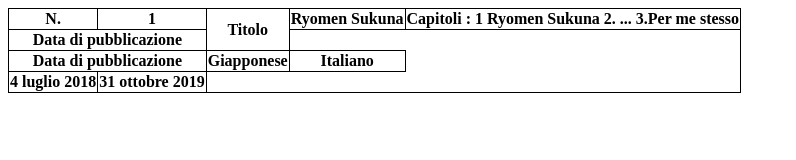
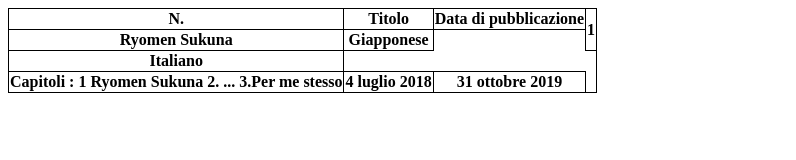
Before and after one commit to m22-4da-ek/m22-4da-do.github.io, a plain HTML site: page esercizi/es4.html in a window 1280 px wide. Shown: the whole page, without its empty margins (0-796 px from the left). Drawn offline with Linux system fonts and the light colour scheme.

Commit message:
Update es4.html

```diff
--- a/esercizi/es4.html
+++ b/esercizi/es4.html
@@ -13,25 +13,19 @@ table, th, td {
     <table>
       <tr>
         <th rowspan ="2"> N. </th>
-        <th rowspan ="2"> 1 </th>
+        <th rowspan ="2"> Titolo </th>
+        <th rowspan ="2"> Data di pubblicazione  </th>
         <tr>
-        <th rowspan ="2"> Titolo </th>
+          <th rowspan ="2" > 1 </tr>
         <th> Ryomen Sukuna </th>
+      <th> Giapponese </tr>
+    <th> Italiano </tr>
+  <tr>
         <th> Capitoli : 1 Ryomen Sukuna 2. ... 3.Per me stesso
-      </tr>
-        <tr>
-        <th colspan ="2"> Data di pubblicazione</th>
+    <th> 4 luglio 2018 </th>
+    <th>31 ottobre 2019 </th>
+         </tr>
 
-      </tr>
-      <tr>
-       <th colspan="2">Data di pubblicazione </th>
-        <th> Giapponese </th>
-        <th> Italiano </th>
-      </tr>
-      <tr>
-        <th> 4 luglio 2018 </th>
-        <th> 31 ottobre 2019 </th>
-           </tr>
     </table>
   </body>
 </html>
```
